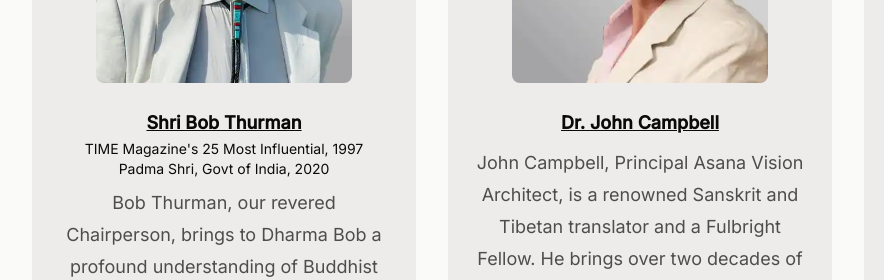
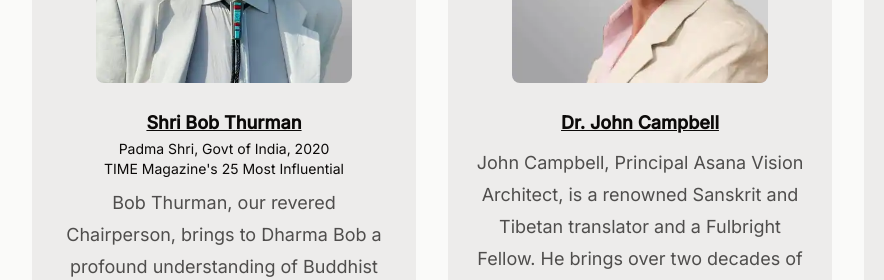
Before and after one commit to dharmabob-ai/dharmabob-ai.github.io, an Astro site: page / in a window 1280 px wide. Shown: the part 1680-1960 px from the top of the page, 0-884 px from the left. Built offline with nearby package versions, Linux system fonts and the light colour scheme; Astro itself is replaced by a stand-in of ours.

Commit message:
bob title fix

```diff
--- a/src/components/home/CoreTeam.astro
+++ b/src/components/home/CoreTeam.astro
@@ -3,8 +3,8 @@ const services = [
   {
     name: 'Shri Bob Thurman',
     link: 'https://bobthurman.com/',
-    footnote1: "TIME Magazine's 25 Most Influential, 1997",
-    footnote2: "Padma Shri, Govt of India, 2020",
+    footnote1: "Padma Shri, Govt of India, 2020",
+    footnote2: "TIME Magazine's 25 Most Influential",
     image: '/assets/team-1.webp',
     description:
       'Bob Thurman, our revered Chairperson, brings to Dharma Bob a profound understanding of Buddhist philosophy and an engaging personality that captivates audiences worldwide. His illustrious career as a scholar, coupled with his dedication to making ancient wisdom accessible and relevant, guides our mission to offer a modern, playful approach to personal growth through the app’s dynamic interactions.',
```
